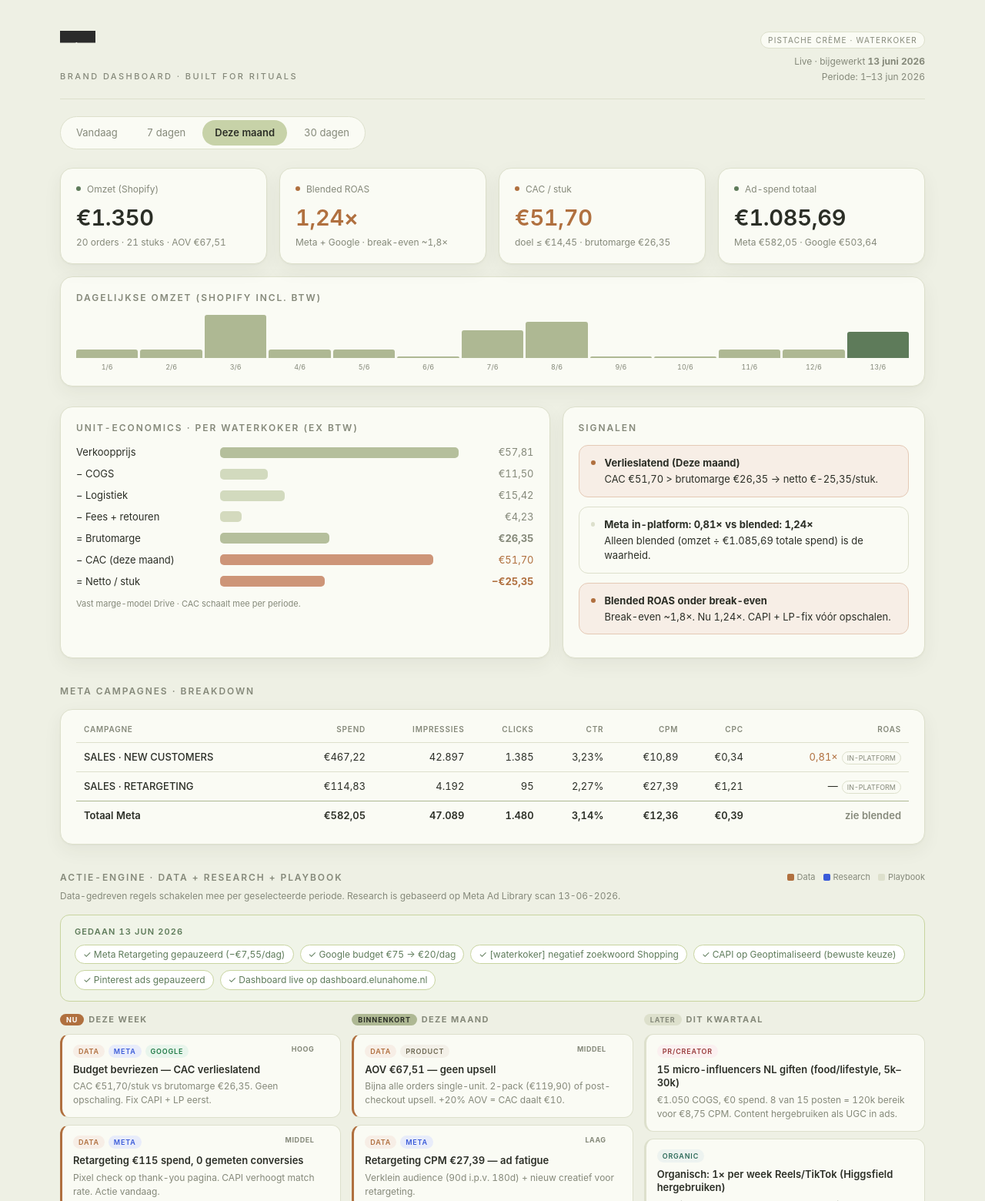
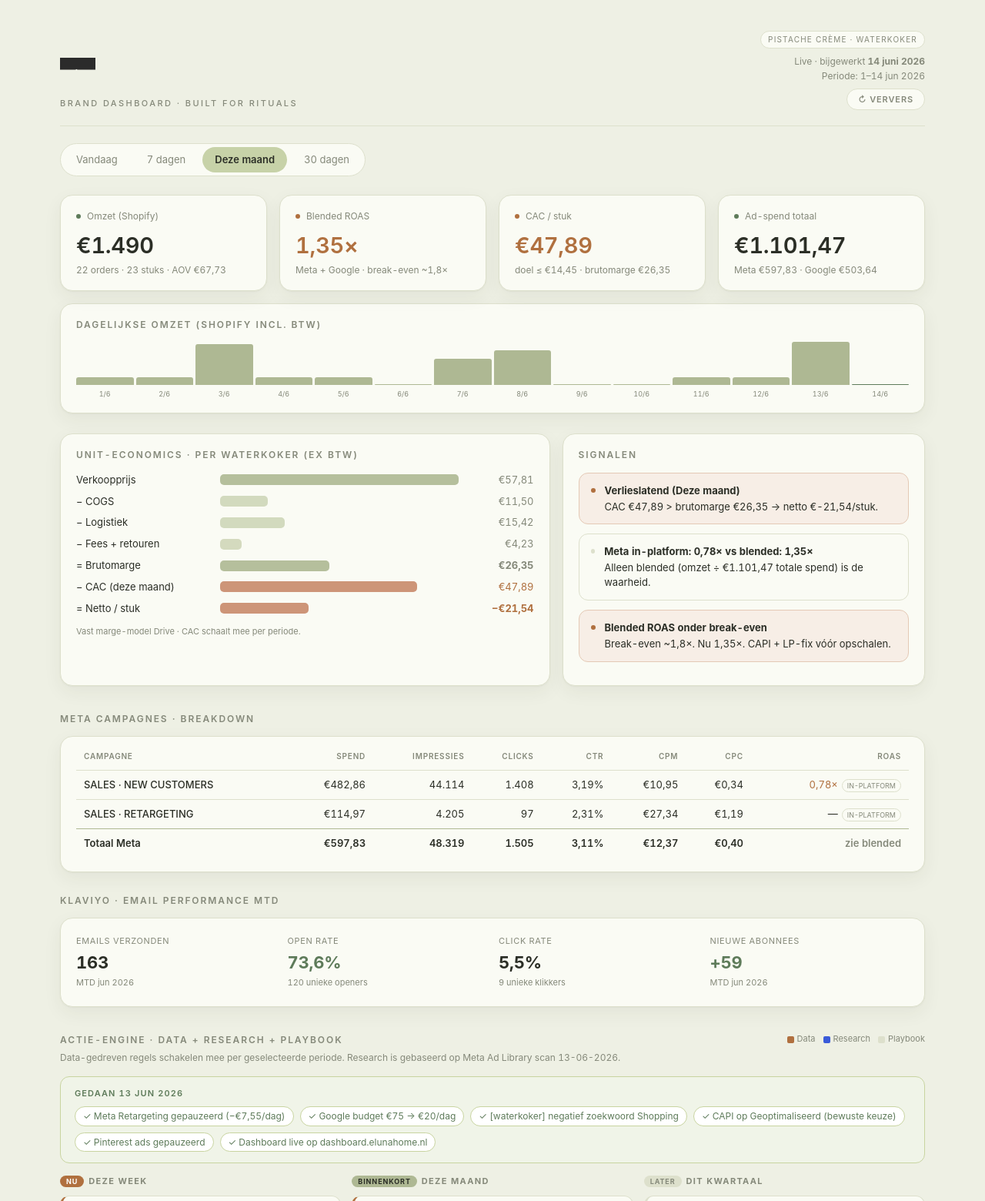
Before and after one commit to ELUNAHOME/dashboard, a plain HTML site: page index.html in a window 1280 px wide. Shown: the top 1560 px of the page at 77% size. Drawn offline with Linux system fonts and the light colour scheme.

Commit message:
v7: live data feed via data.json + Klaviyo + refresh button
- Splits data uit index.html naar data.json (Shopify + Meta + Klaviyo live)
- Dashboard fetcht data.json on load; Ververs-knop herlaadt zonder pagina reload
- Klaviyo sectie toegevoegd: open rate 73.6%, 59 nieuwe abonnees MTD
- Cijfers bijgewerkt: Shopify €1.490 MTD, Meta €597,83 spend, blended ROAS 1,35×
- GitHub Pages section verwijderd (al live op dashboard.elunahome.nl)
- Footer updated naar v7

Co-Authored-By: Claude Sonnet 4.6 <noreply@anthropic.com>

```diff
--- /dev/null
+++ b/data.json
@@ -0,0 +1,79 @@
+{
+  "updated": "2026-06-14T09:00:00+02:00",
+  "updated_label": "14 juni 2026",
+  "google_note": "handmatig · Google API pending",
+  "P": {
+    "today": {
+      "label": "Vandaag", "range": "13 jun 2026",
+      "rev": 328.78, "orders": 5, "units": 5,
+      "spend": 47.10, "gspend": 38.74,
+      "mroas": null, "groas": null,
+      "ctr": 3.19, "cpc": 0.34
+    },
+    "d7": {
+      "label": "7 dagen", "range": "7–13 jun 2026",
+      "rev": 923.38, "orders": 14, "units": 14,
+      "spend": 329.73, "gspend": 254.08,
+      "mroas": 0.72, "groas": null,
+      "ctr": 2.85, "cpc": 0.38
+    },
+    "mtd": {
+      "label": "Deze maand", "range": "1–14 jun 2026",
+      "rev": 1490.02, "orders": 22, "units": 23,
+      "spend": 597.83, "gspend": 503.64,
+      "mroas": 0.78, "groas": 1.42,
+      "ctr": 3.19, "cpc": 0.34
+    },
+    "d30": {
+      "label": "30 dagen", "range": "15 mei–13 jun 2026",
+      "rev": 3791.48, "orders": 57, "units": 58,
+      "spend": 1276.64, "gspend": 1154.94,
+      "mroas": 1.42, "groas": 1.77,
+      "ctr": 2.81, "cpc": 0.45
+    }
+  },
+  "C": {
+    "today": [
+      {"name": "SALES · NEW CUSTOMERS", "spend": 40.11, "imp": 3155, "clicks": 100, "ctr": 3.17, "cpm": 12.71, "cpc": 0.40, "roas": null},
+      {"name": "SALES · RETARGETING",   "spend": 6.99,  "imp": 256,  "clicks": 6,   "ctr": 2.34, "cpm": 27.30, "cpc": 1.17, "roas": null}
+    ],
+    "d7": [
+      {"name": "SALES · NEW CUSTOMERS", "spend": 260.85, "imp": 24346, "clicks": 693, "ctr": 2.85, "cpm": 10.71, "cpc": 0.38, "roas": 0.72},
+      {"name": "SALES · RETARGETING",   "spend": 68.88,  "imp": 2720,  "clicks": 64,  "ctr": 2.35, "cpm": 25.32, "cpc": 1.08, "roas": null}
+    ],
+    "mtd": [
+      {"name": "SALES · NEW CUSTOMERS", "spend": 482.86, "imp": 44114, "clicks": 1408, "ctr": 3.19, "cpm": 10.95, "cpc": 0.34, "roas": 0.78},
+      {"name": "SALES · RETARGETING",   "spend": 114.97, "imp": 4205,  "clicks": 97,  "ctr": 2.31, "cpm": 27.34, "cpc": 1.19, "roas": null}
+    ],
+    "d30": [
+      {"name": "SALES · NEW CUSTOMERS", "spend": 961.88, "imp": 75912, "clicks": 2134, "ctr": 2.81, "cpm": 12.67, "cpc": 0.45, "roas": 1.42},
+      {"name": "SALES · RETARGETING",   "spend": 232.80, "imp": 8510,  "clicks": 201,  "ctr": 2.36, "cpm": 27.36, "cpc": 1.16, "roas": 0.84},
+      {"name": "SALES · SCALE",         "spend": 81.96,  "imp": 4611,  "clicks": 80,   "ctr": 1.73, "cpm": 17.77, "cpc": 1.02, "roas": null}
+    ]
+  },
+  "daily_mtd": [
+    {"d": "1/6",  "rev": 62.96},
+    {"d": "2/6",  "rev": 62.96},
+    {"d": "3/6",  "rev": 314.80},
+    {"d": "4/6",  "rev": 62.96},
+    {"d": "5/6",  "rev": 62.96},
+    {"d": "6/6",  "rev": 0},
+    {"d": "7/6",  "rev": 202.86},
+    {"d": "8/6",  "rev": 265.82},
+    {"d": "9/6",  "rev": 0},
+    {"d": "10/6", "rev": 0},
+    {"d": "11/6", "rev": 62.96},
+    {"d": "12/6", "rev": 62.96},
+    {"d": "13/6", "rev": 328.78},
+    {"d": "14/6", "rev": 0}
+  ],
+  "klaviyo": {
+    "list_id": "TYEjdh",
+    "mtd_received": 163,
+    "mtd_opened_unique": 120,
+    "mtd_clicked_unique": 9,
+    "mtd_new_subscribers": 59,
+    "open_rate_pct": 73.6,
+    "click_rate_pct": 5.5
+  }
+}
--- a/index.html
+++ b/index.html
@@ -158,6 +158,22 @@
   .gh-url{color:#58a6ff;font-weight:700}
 
   .foot{margin-top:34px;font-size:11px;color:var(--muted);text-align:center;letter-spacing:.04em}
+
+  /* refresh button */
+  .refresh-btn{display:inline-flex;align-items:center;gap:6px;border:1px solid var(--line);background:var(--card);
+    color:var(--muted);font-size:11px;font-family:inherit;font-weight:600;letter-spacing:.08em;text-transform:uppercase;
+    border-radius:999px;padding:6px 14px;cursor:pointer;transition:.15s;margin-top:8px}
+  .refresh-btn:hover{border-color:var(--sage);color:var(--ink)}
+  .refresh-btn.loading{opacity:.55;pointer-events:none}
+  .refresh-btn .spin{display:inline-block;animation:spin .7s linear infinite}
+  @keyframes spin{to{transform:rotate(360deg)}}
+
+  /* klaviyo */
+  .klav-grid{display:grid;grid-template-columns:repeat(4,1fr);gap:16px;padding:4px 0}
+  @media(max-width:800px){.klav-grid{grid-template-columns:repeat(2,1fr)}}
+  .klav-kpi .klabel{font-size:11px;color:var(--muted);letter-spacing:.06em;text-transform:uppercase;margin-bottom:4px}
+  .klav-kpi .kval{font-size:22px;font-weight:700;letter-spacing:-.01em}
+  .klav-kpi .ksub{font-size:11px;color:var(--muted);margin-top:2px}
 </style>
 </head>
 <body>
@@ -167,8 +183,9 @@
     <div class="brand"><img src="logo.png" alt="ELÛNA" /><small>BRAND DASHBOARD · BUILT FOR RITUALS</small></div>
     <div class="meta-h">
       <div class="tag">Pistache Crème · Waterkoker</div>
-      <div style="margin-top:8px">Live · bijgewerkt <b>13 juni 2026</b></div>
+      <div style="margin-top:8px">Live · bijgewerkt <b id="updated-lbl">—</b></div>
       <div id="rangelbl" style="margin-top:2px"></div>
+      <button class="refresh-btn" id="refresh-btn" onclick="refreshData()">↻ Ververs</button>
     </div>
   </header>
   <div class="rule"></div>
@@ -202,6 +219,12 @@
   <!-- META CAMPAIGNS -->
   <h2 style="margin-top:34px">Meta campagnes · breakdown</h2>
   <div class="card"><table class="ctable" id="meta-table"></table></div>
+
+  <!-- KLAVIYO -->
+  <h2 style="margin-top:28px">Klaviyo · email performance MTD</h2>
+  <div class="card">
+    <div class="klav-grid" id="klav-grid"></div>
+  </div>
 
   <!-- ACTION ENGINE -->
   <div style="margin-top:34px">
@@ -343,34 +366,40 @@
     </div>
   </div>
 
-  <!-- GITHUB PAGES -->
-  <h2 style="margin-top:34px">GitHub Pages · dashboard als URL</h2>
-  <div class="gh-box">
-    <div class="gh-step">Stap 1 &mdash; <b>Jij (1 minuut):</b> Ga naar github.com/ELUNAHOME, klik "+ New repository", naam: <b>dashboard</b>, Public, geen README, klik Create.</div>
-    <div class="gh-step">Stap 2 &mdash; <b>Kopieer dit commando in Terminal en druk Enter:</b></div>
-    <code>cd "/Users/kneauk/Documents/Claude/Projects/ELÛNA/ELÛNA DASHBOARD" && git init && git add index.html && git commit -m "ELUNA dashboard v6" && git branch -M main && git remote add origin https://github.com/ELUNAHOME/dashboard.git && git push -u origin main</code>
-    <div class="gh-step">Stap 3 &mdash; <b>Jij (30 sec):</b> Ga naar github.com/ELUNAHOME/dashboard &rarr; Settings &rarr; Pages &rarr; Branch: main &rarr; Save.</div>
-    <div class="gh-step" style="margin-top:10px">Resultaat (na ~1 minuut): <span class="gh-url">https://elunahome.github.io/dashboard</span> &mdash; werkt op telefoon, deelbaar. Kosten: <b>€0</b>.</div>
-  </div>
-
-  <div class="foot">ELÛNA v6 · Shopify (MCP) + Meta (MCP) + Google (handmatig, API pending) · bijgewerkt 13-06-2026 · blended = omzet ÷ (Meta + Google) · Zacht in geluid, sterk in design.</div>
+  <div class="foot" id="foot">ELÛNA v7 · Shopify (live) + Meta (live) + Klaviyo (live) + Google (handmatig, API pending) · blended = omzet ÷ (Meta + Google) · Zacht in geluid, sterk in design.</div>
 </div>
 
 <script>
 const GROSS = 26.35;
-const P = {
-  today:{label:'Vandaag',      range:'13 jun 2026',rev:188.88,orders:3,units:3,spend:32.91,gspend:8.53,mroas:2.34,groas:7.38,ctr:2.18,cpc:0.73},
-  d7:   {label:'7 dagen',      range:'6–12 jun 2026',rev:594.60,orders:9,units:9,spend:320.63,gspend:254.08,mroas:0.50,groas:1.07,ctr:3.24,cpc:0.35},
-  mtd:  {label:'Deze maand',   range:'1–13 jun 2026',rev:1350.12,orders:20,units:21,spend:582.05,gspend:503.64,mroas:0.81,groas:1.42,ctr:3.14,cpc:0.39},
-  d30:  {label:'30 dagen',     range:'14 mei–12 jun 2026',rev:3525.66,orders:53,units:54,spend:1244.87,gspend:1154.94,mroas:1.46,groas:1.77,ctr:2.73,cpc:0.53},
-};
-const C = {
-  today:[{name:'SALES · NEW CUSTOMERS',spend:26.85,imp:1836,clicks:40,ctr:2.18,cpm:14.62,cpc:0.67,roas:2.34},{name:'SALES · RETARGETING',spend:6.06,imp:227,clicks:5,ctr:2.20,cpm:26.70,cpc:1.21,roas:null}],
-  d7:[{name:'SALES · NEW CUSTOMERS',spend:249.85,imp:25569,clicks:856,ctr:3.35,cpm:9.77,cpc:0.29,roas:0.50},{name:'SALES · RETARGETING',spend:70.78,imp:2732,clicks:60,ctr:2.20,cpm:25.91,cpc:1.18,roas:null}],
-  mtd:[{name:'SALES · NEW CUSTOMERS',spend:467.22,imp:42897,clicks:1385,ctr:3.23,cpm:10.89,cpc:0.34,roas:0.81},{name:'SALES · RETARGETING',spend:114.83,imp:4192,clicks:95,ctr:2.27,cpm:27.39,cpc:1.21,roas:null}],
-  d30:[{name:'SALES · NEW CUSTOMERS',spend:936.30,imp:73881,clicks:2093,ctr:2.83,cpm:12.67,cpc:0.45,roas:1.46},{name:'SALES · RETARGETING',spend:226.61,imp:8271,clicks:194,ctr:2.35,cpm:27.40,cpc:1.17,roas:0.86},{name:'SALES · SCALE',spend:81.96,imp:4611,clicks:80,ctr:1.73,cpm:17.77,cpc:1.02,roas:null}],
-};
-const DAILY_MTD=[{d:'1/6',rev:62.96},{d:'2/6',rev:62.96},{d:'3/6',rev:314.80},{d:'4/6',rev:62.96},{d:'5/6',rev:62.96},{d:'6/6',rev:0},{d:'7/6',rev:202.86},{d:'8/6',rev:265.82},{d:'9/6',rev:0},{d:'10/6',rev:0},{d:'11/6',rev:62.96},{d:'12/6',rev:62.96},{d:'13/6',rev:188.88}];
+let P = {}, C = {}, DAILY_MTD = [], KLAVIYO = {}, DATA_META = {};
+
+// ── data loading ────────────────────────────────────────────────
+async function loadData(bustCache) {
+  const url = './data.json' + (bustCache ? '?v=' + Date.now() : '');
+  const res = await fetch(url);
+  const d = await res.json();
+  P = d.P;
+  C = d.C;
+  DAILY_MTD = d.daily_mtd;
+  KLAVIYO = d.klaviyo || {};
+  DATA_META = d;
+  document.getElementById('updated-lbl').textContent = d.updated_label || '—';
+}
+
+async function refreshData() {
+  const btn = document.getElementById('refresh-btn');
+  btn.classList.add('loading');
+  btn.innerHTML = '<span class="spin">↻</span> Verversen…';
+  try {
+    await loadData(true);
+    const active = document.querySelector('#switch button.active');
+    render(active ? active.dataset.k : 'mtd');
+  } catch(e) {
+    console.error(e);
+  }
+  btn.classList.remove('loading');
+  btn.innerHTML = '↻ Ververs';
+}
 
 const eur=(n,d=2)=>'€'+Number(n).toLocaleString('nl-NL',{minimumFractionDigits:d,maximumFractionDigits:d});
 const eur0=n=>'€'+Math.round(n).toLocaleString('nl-NL');
@@ -426,6 +455,37 @@ function generateActions(k){
   later.push(I('playbook',T('google','Google'),'Google API live → volledig automatisch dashboard','Zodra Basic Access goedgekeurd: dashboard vernieuwt Google-data automatisch.'));
 
   return {nu,bn,later};
+}
+
+function renderKlaviyo(){
+  const k = KLAVIYO;
+  if(!k || !k.mtd_received) {
+    document.getElementById('klav-grid').innerHTML = '<div style="color:var(--muted);font-size:13px;padding:8px 0">Klaviyo data wordt geladen…</div>';
+    return;
+  }
+  const fmt = n => n == null ? '—' : Number(n).toLocaleString('nl-NL');
+  const fmtPct = n => n == null ? '—' : Number(n).toLocaleString('nl-NL',{minimumFractionDigits:1,maximumFractionDigits:1}) + '%';
+  document.getElementById('klav-grid').innerHTML = `
+    <div class="klav-kpi">
+      <div class="klabel">Emails verzonden</div>
+      <div class="kval">${fmt(k.mtd_received)}</div>
+      <div class="ksub">MTD jun 2026</div>
+    </div>
+    <div class="klav-kpi">
+      <div class="klabel">Open rate</div>
+      <div class="kval" style="color:var(--good)">${fmtPct(k.open_rate_pct)}</div>
+      <div class="ksub">${fmt(k.mtd_opened_unique)} unieke openers</div>
+    </div>
+    <div class="klav-kpi">
+      <div class="klabel">Click rate</div>
+      <div class="kval">${fmtPct(k.click_rate_pct)}</div>
+      <div class="ksub">${fmt(k.mtd_clicked_unique)} unieke klikkers</div>
+    </div>
+    <div class="klav-kpi">
+      <div class="klabel">Nieuwe abonnees</div>
+      <div class="kval" style="color:var(--good)">+${fmt(k.mtd_new_subscribers)}</div>
+      <div class="ksub">MTD jun 2026</div>
+    </div>`;
 }
 
 function renderChart(k){
@@ -490,6 +550,7 @@ function render(k){
 
   renderChart(k);
   renderMeta(k);
+  renderKlaviyo();
   document.querySelectorAll('#switch button').forEach(b=>b.classList.toggle('active',b.dataset.k===k));
   aeApplyDismissed();
 }
@@ -545,7 +606,10 @@ function aeRestore(colId){
 }
 
 document.querySelectorAll('#switch button').forEach(b=>b.addEventListener('click',()=>render(b.dataset.k)));
-render('mtd');
+loadData().then(()=>render('mtd')).catch(e=>{
+  console.error('data.json laden mislukt:',e);
+  document.getElementById('updated-lbl').textContent = 'laad fout';
+});
 </script>
 </body>
 </html>
```
Also changed, not shown: 1 other file.
